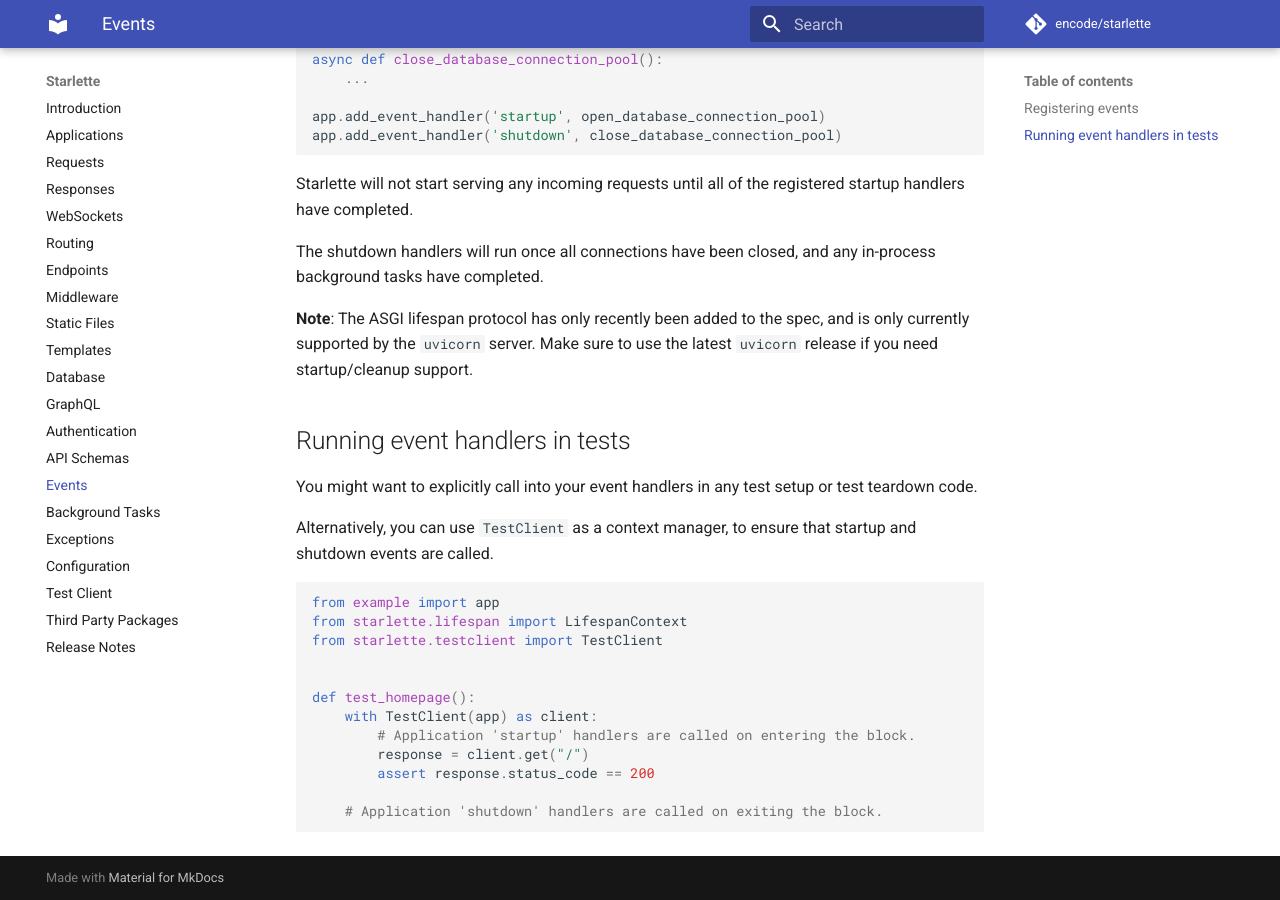
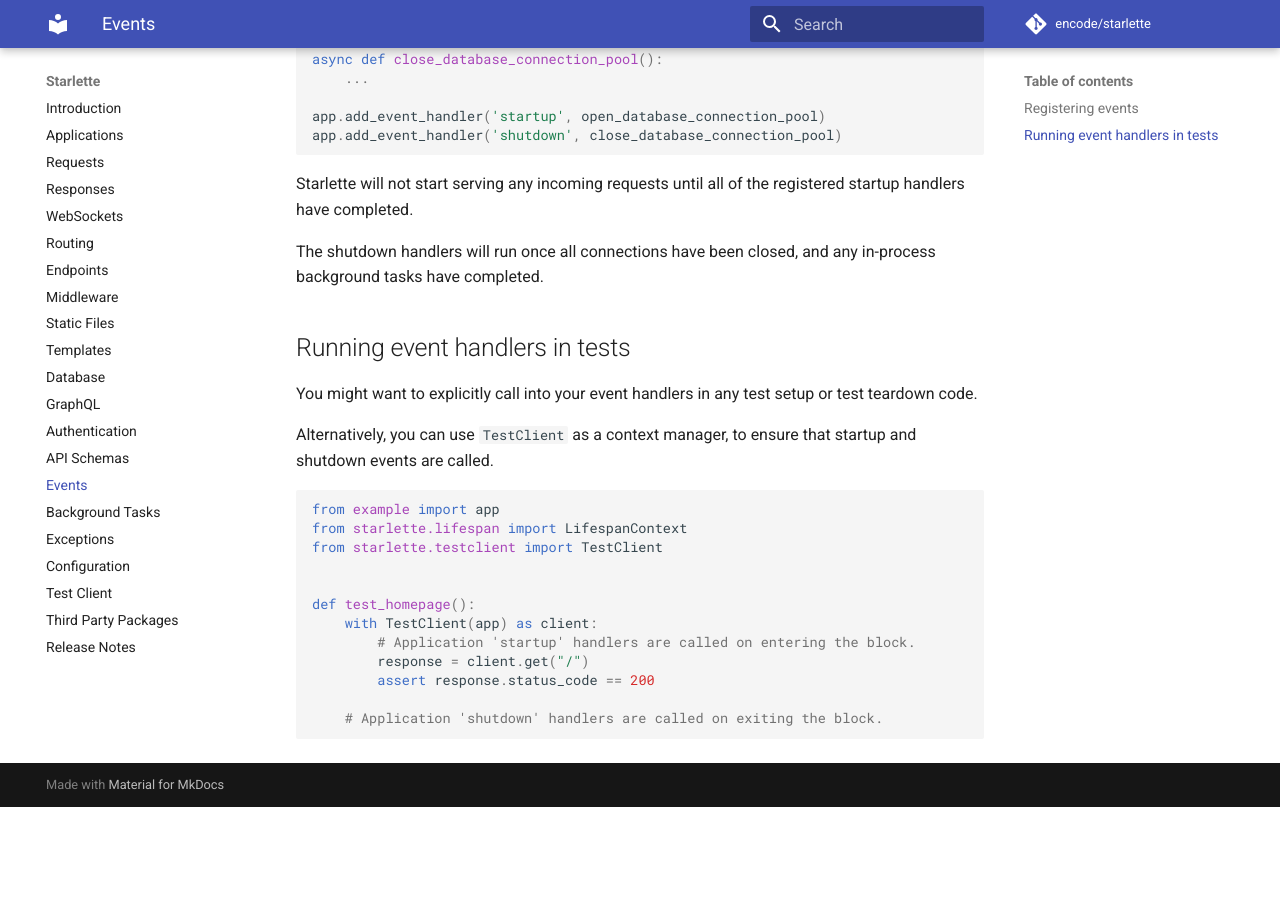
Before and after one commit to hidraco/starlette, an MkDocs documentation site: the page built from docs/events.md, in a window 1280 px wide and 900 px high, scrolled down 825 px. Built offline with MkDocs 1.6.1 and Material for MkDocs 9.7.7, drawn with Linux system fonts in a browser that asks for light colours; comment, search, counter and statistics services are not loaded; after the commit the page ends 1632 px from its top, so only the background shows below that.

Commit message:
Remove warning about lifespan events (#451)
It is no longer new, and Hypercorn also supports it.

```diff
--- a/docs/events.md
+++ b/docs/events.md
@@ -49,10 +49,6 @@ registered startup handlers have completed.
 The shutdown handlers will run once all connections have been closed, and
 any in-process background tasks have completed.
 
-**Note**: The ASGI lifespan protocol has only recently been added to the spec,
-and is only currently supported by the `uvicorn` server. Make sure to use the
-latest `uvicorn` release if you need startup/cleanup support.
-
 ## Running event handlers in tests
 
 You might want to explicitly call into your event handlers in any test setup
```
